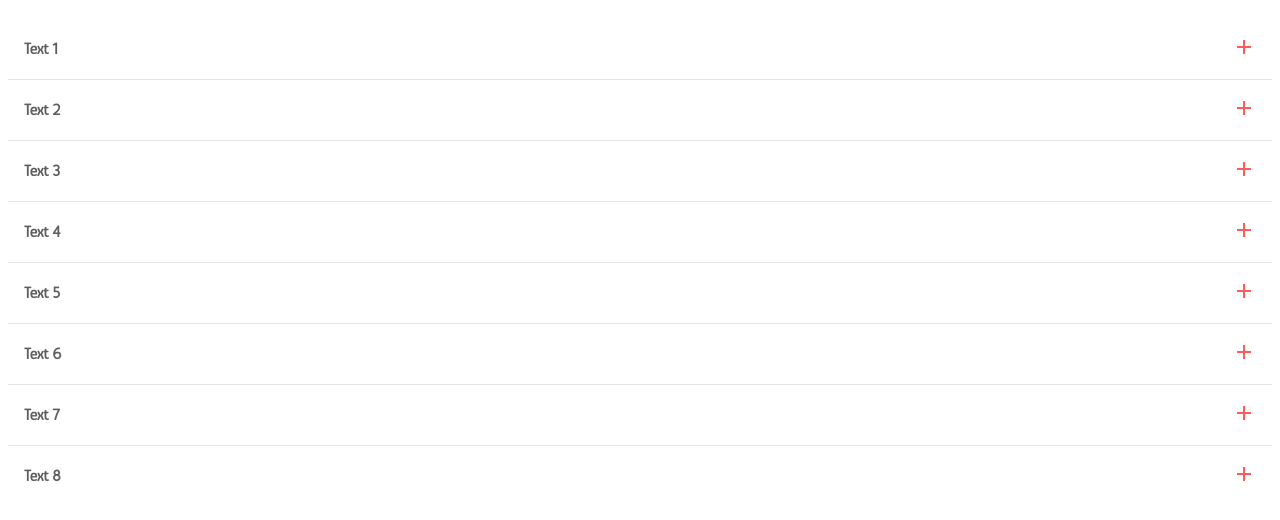
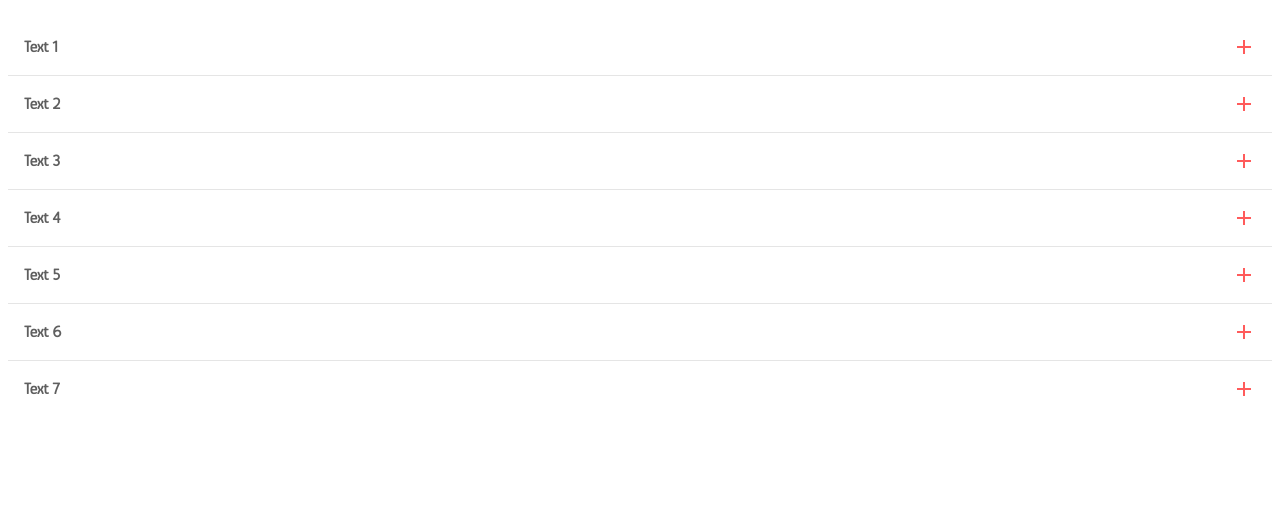
Before and after one commit to ibnujakaria/html-details-styling, a plain HTML site: page index.html in a window 1280 px wide. Shown: the part 60-580 px from the top of the page. Drawn offline with Linux system fonts and the light colour scheme.

Commit message:
imporve substract and plus button with css

```diff
--- a/index.css
+++ b/index.css
@@ -35,19 +35,15 @@ details[open] > summary {
   padding-bottom: 1rem;
 }
 
-details > summary .substract {
-  display: none;
+details > summary::after {
+  content: '';
+  background-image: url('./plus.svg');
+  width: 24px;
+  height: 24px;
 }
 
-details[open] > summary .plus {
-  display: none;
-}
-
-details[open] > summary .substract {
-  display: block;
-}
-
-details:not([open]) > summary .substract {
+details[open] > summary::after {
+  background-image: url('./substract.svg');
 }
 
 ul {
--- a/index.html
+++ b/index.html
@@ -17,17 +17,7 @@
   </h1>
 
   <details>
-    <summary>
-      Text 1
-
-      <div class="substract">
-        <svg xmlns="http://www.w3.org/2000/svg" viewBox="0 0 24 24" width="24" height="24"><path fill="none" d="M0 0h24v24H0z"/><path d="M5 11h14v2H5z" fill="rgba(255,91,91,1)"/></svg>
-      </div>
-
-      <div class="plus">
-        <svg xmlns="http://www.w3.org/2000/svg" viewBox="0 0 24 24" width="24" height="24"><path fill="none" d="M0 0h24v24H0z"/><path d="M11 11V5h2v6h6v2h-6v6h-2v-6H5v-2z" fill="rgba(255,91,91,1)"/></svg>
-      </div>
-    </summary>
+    <summary>Text 1</summary>
     <ul>
       <li>Line 1</li>
       <li>Line 2</li>
@@ -35,17 +25,7 @@
     </ul>
   </details>
   <details>
-    <summary>
-      Text 2
-
-      <div class="substract">
-        <svg xmlns="http://www.w3.org/2000/svg" viewBox="0 0 24 24" width="24" height="24"><path fill="none" d="M0 0h24v24H0z"/><path d="M5 11h14v2H5z" fill="rgba(255,91,91,1)"/></svg>
-      </div>
-
-      <div class="plus">
-        <svg xmlns="http://www.w3.org/2000/svg" viewBox="0 0 24 24" width="24" height="24"><path fill="none" d="M0 0h24v24H0z"/><path d="M11 11V5h2v6h6v2h-6v6h-2v-6H5v-2z" fill="rgba(255,91,91,1)"/></svg>
-      </div>
-    </summary>
+    <summary>Text 2</summary>
     <ul>
       <li>Line 1</li>
       <li>Line 2</li>
@@ -53,17 +33,7 @@
     </ul>
   </details>
   <details>
-    <summary>
-      Text 3
-
-      <div class="substract">
-        <svg xmlns="http://www.w3.org/2000/svg" viewBox="0 0 24 24" width="24" height="24"><path fill="none" d="M0 0h24v24H0z"/><path d="M5 11h14v2H5z" fill="rgba(255,91,91,1)"/></svg>
-      </div>
-
-      <div class="plus">
-        <svg xmlns="http://www.w3.org/2000/svg" viewBox="0 0 24 24" width="24" height="24"><path fill="none" d="M0 0h24v24H0z"/><path d="M11 11V5h2v6h6v2h-6v6h-2v-6H5v-2z" fill="rgba(255,91,91,1)"/></svg>
-      </div>
-    </summary>
+    <summary>Text 3</summary>
     <ul>
       <li>Line 1</li>
       <li>Line 2</li>
@@ -71,17 +41,7 @@
     </ul>
   </details>
   <details>
-    <summary>
-      Text 4
-
-      <div class="substract">
-        <svg xmlns="http://www.w3.org/2000/svg" viewBox="0 0 24 24" width="24" height="24"><path fill="none" d="M0 0h24v24H0z"/><path d="M5 11h14v2H5z" fill="rgba(255,91,91,1)"/></svg>
-      </div>
-
-      <div class="plus">
-        <svg xmlns="http://www.w3.org/2000/svg" viewBox="0 0 24 24" width="24" height="24"><path fill="none" d="M0 0h24v24H0z"/><path d="M11 11V5h2v6h6v2h-6v6h-2v-6H5v-2z" fill="rgba(255,91,91,1)"/></svg>
-      </div>
-    </summary>
+    <summary>Text 4</summary>
     <ul>
       <li>Line 1</li>
       <li>Line 2</li>
@@ -89,17 +49,7 @@
     </ul>
   </details>
   <details>
-    <summary>
-      Text 5
-
-      <div class="substract">
-        <svg xmlns="http://www.w3.org/2000/svg" viewBox="0 0 24 24" width="24" height="24"><path fill="none" d="M0 0h24v24H0z"/><path d="M5 11h14v2H5z" fill="rgba(255,91,91,1)"/></svg>
-      </div>
-
-      <div class="plus">
-        <svg xmlns="http://www.w3.org/2000/svg" viewBox="0 0 24 24" width="24" height="24"><path fill="none" d="M0 0h24v24H0z"/><path d="M11 11V5h2v6h6v2h-6v6h-2v-6H5v-2z" fill="rgba(255,91,91,1)"/></svg>
-      </div>
-    </summary>
+    <summary>Text 5</summary>
     <ul>
       <li>Line 1</li>
       <li>Line 2</li>
@@ -107,17 +57,7 @@
     </ul>
   </details>
   <details>
-    <summary>
-      Text 6
-
-      <div class="substract">
-        <svg xmlns="http://www.w3.org/2000/svg" viewBox="0 0 24 24" width="24" height="24"><path fill="none" d="M0 0h24v24H0z"/><path d="M5 11h14v2H5z" fill="rgba(255,91,91,1)"/></svg>
-      </div>
-
-      <div class="plus">
-        <svg xmlns="http://www.w3.org/2000/svg" viewBox="0 0 24 24" width="24" height="24"><path fill="none" d="M0 0h24v24H0z"/><path d="M11 11V5h2v6h6v2h-6v6h-2v-6H5v-2z" fill="rgba(255,91,91,1)"/></svg>
-      </div>
-    </summary>
+    <summary>Text 6</summary>
     <ul>
       <li>Line 1</li>
       <li>Line 2</li>
@@ -125,35 +65,7 @@
     </ul>
   </details>
   <details>
-    <summary>
-      Text 7
-
-      <div class="substract">
-        <svg xmlns="http://www.w3.org/2000/svg" viewBox="0 0 24 24" width="24" height="24"><path fill="none" d="M0 0h24v24H0z"/><path d="M5 11h14v2H5z" fill="rgba(255,91,91,1)"/></svg>
-      </div>
-
-      <div class="plus">
-        <svg xmlns="http://www.w3.org/2000/svg" viewBox="0 0 24 24" width="24" height="24"><path fill="none" d="M0 0h24v24H0z"/><path d="M11 11V5h2v6h6v2h-6v6h-2v-6H5v-2z" fill="rgba(255,91,91,1)"/></svg>
-      </div>
-    </summary>
-    <ul>
-      <li>Line 1</li>
-      <li>Line 2</li>
-      <li>Line 3</li>
-    </ul>
-  </details>
-  <details>
-    <summary>
-      Text 8
-
-      <div class="substract">
-        <svg xmlns="http://www.w3.org/2000/svg" viewBox="0 0 24 24" width="24" height="24"><path fill="none" d="M0 0h24v24H0z"/><path d="M5 11h14v2H5z" fill="rgba(255,91,91,1)"/></svg>
-      </div>
-
-      <div class="plus">
-        <svg xmlns="http://www.w3.org/2000/svg" viewBox="0 0 24 24" width="24" height="24"><path fill="none" d="M0 0h24v24H0z"/><path d="M11 11V5h2v6h6v2h-6v6h-2v-6H5v-2z" fill="rgba(255,91,91,1)"/></svg>
-      </div>
-    </summary>
+    <summary>Text 7</summary>
     <ul>
       <li>Line 1</li>
       <li>Line 2</li>
```
Also changed, not shown: plus.svg (added), substract.svg (added).
